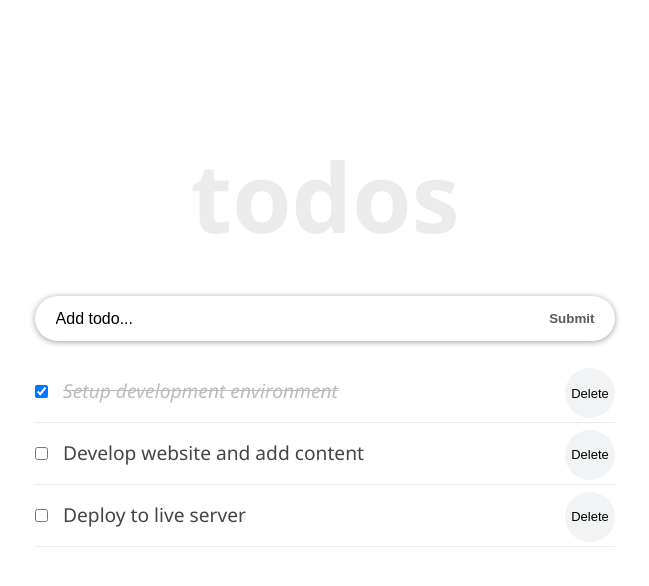
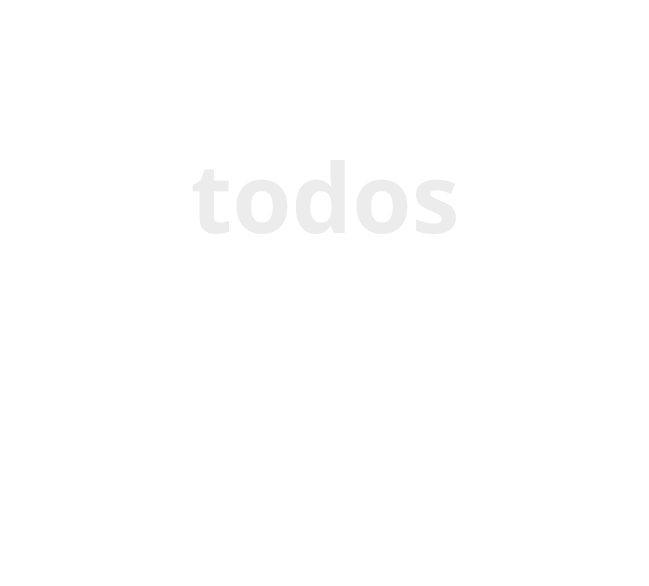
Before and after one commit to alvp01/react-todo, a React (Create React App) app: page / in a window 1280 px wide. Shown: the top 586 px of the page, without its empty margins (315-964 px from the left). Built offline with nearby package versions, Linux system fonts and the light colour scheme.

Commit message:
Add life cycle methods

```diff
--- a/src/components/InputTodo.js
+++ b/src/components/InputTodo.js
@@ -1,41 +1,8 @@
-import React, { Component } from "react"
+import React, { useState } from "react"
 
-class InputTodo extends Component {
-  state = {
-    title: "",
-  }
-  onChange = e => {
-    this.setState({
-      [e.target.name]: e.target.value,
-    })
-  }
+const InputTodo = () => {
+  console.log(useState("hello"))
+  return <div></div>
+}
 
-  handleSubmit = e => {
-    e.preventDefault()
-    if (this.state.title.trim()) {
-      this.props.addTodoProps(this.state.title)
-      this.setState({
-        title: "",
-      })
-    } else {
-      alert("Please write item")
-    }
-  };
-
-  render() {
-    return (
-      <form onSubmit={this.handleSubmit} className="form-container">
-        <input
-          type="text"
-          className="input-text"
-          placeholder="Add todo..."
-          value={this.state.title}
-          name="title"
-          onChange={this.onChange}
-        />
-        <button className="input-submit">Submit</button>
-      </form>
-    )
-  }
-}
 export default InputTodo
--- a/src/components/TodoContainer.js
+++ b/src/components/TodoContainer.js
@@ -5,23 +5,7 @@
 import { v4 as uuidv4 } from "uuid";
 class TodoContainer extends React.Component {
   state = {
-    todos: [
-      {
-        id: uuidv4(),
-        title: "Setup development environment",
-        completed: true
-      },
-      {
-        id: uuidv4(),
-        title: "Develop website and add content",
-        completed: false
-      },
-      {
-        id: uuidv4(),
-        title: "Deploy to live server",
-        completed: false
-      }
-    ]
+    todos: []
    };
 
    handleChange = id => {
@@ -70,6 +54,23 @@
     })
   }
 
+  componentDidUpdate(prevProps, prevState) {
+    if(prevState.todos !== this.state.todos) {
+      const temp = JSON.stringify(this.state.todos)
+      localStorage.setItem("todos", temp)
+    }
+  }
+
+  componentDidMount() {
+    const temp = localStorage.getItem("todos")
+    const loadedTodos = JSON.parse(temp)
+    if (loadedTodos) {
+      this.setState({
+        todos: loadedTodos
+      })
+    }
+  }
+
   render() {
     return (
       <div className="container">
```
